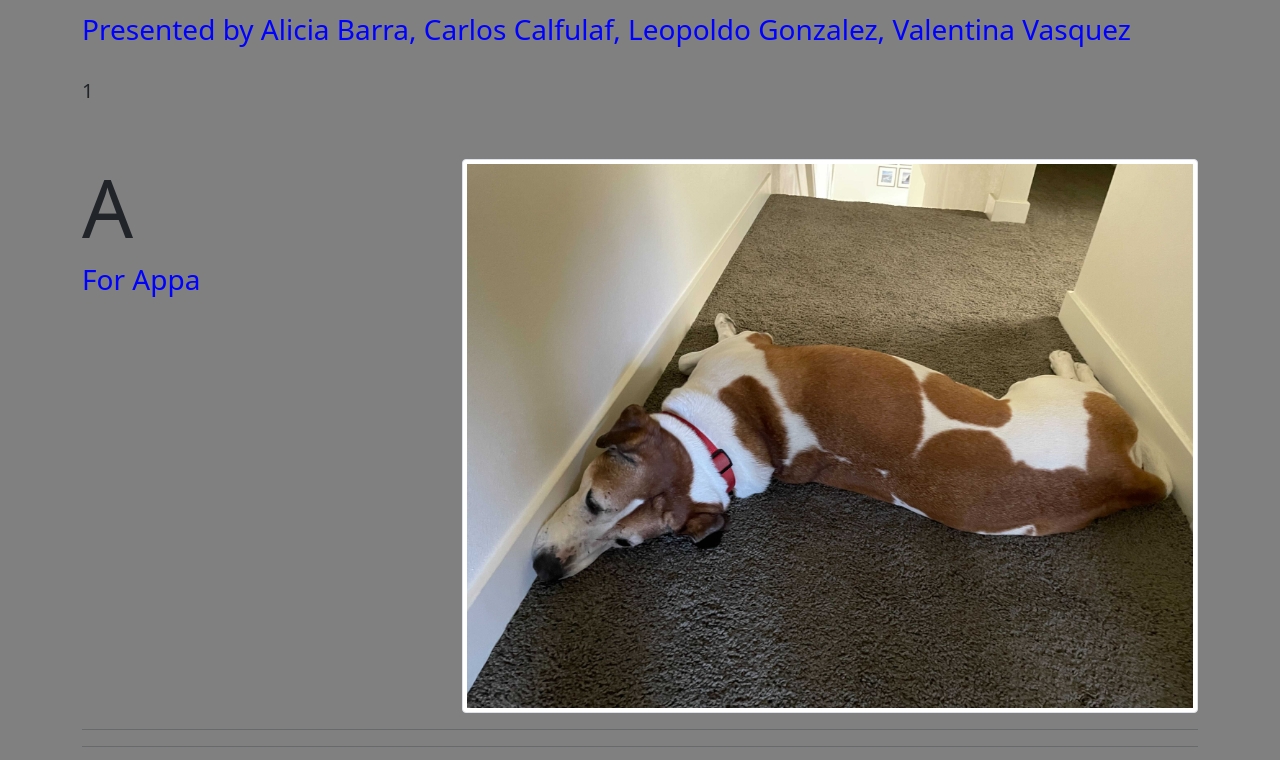
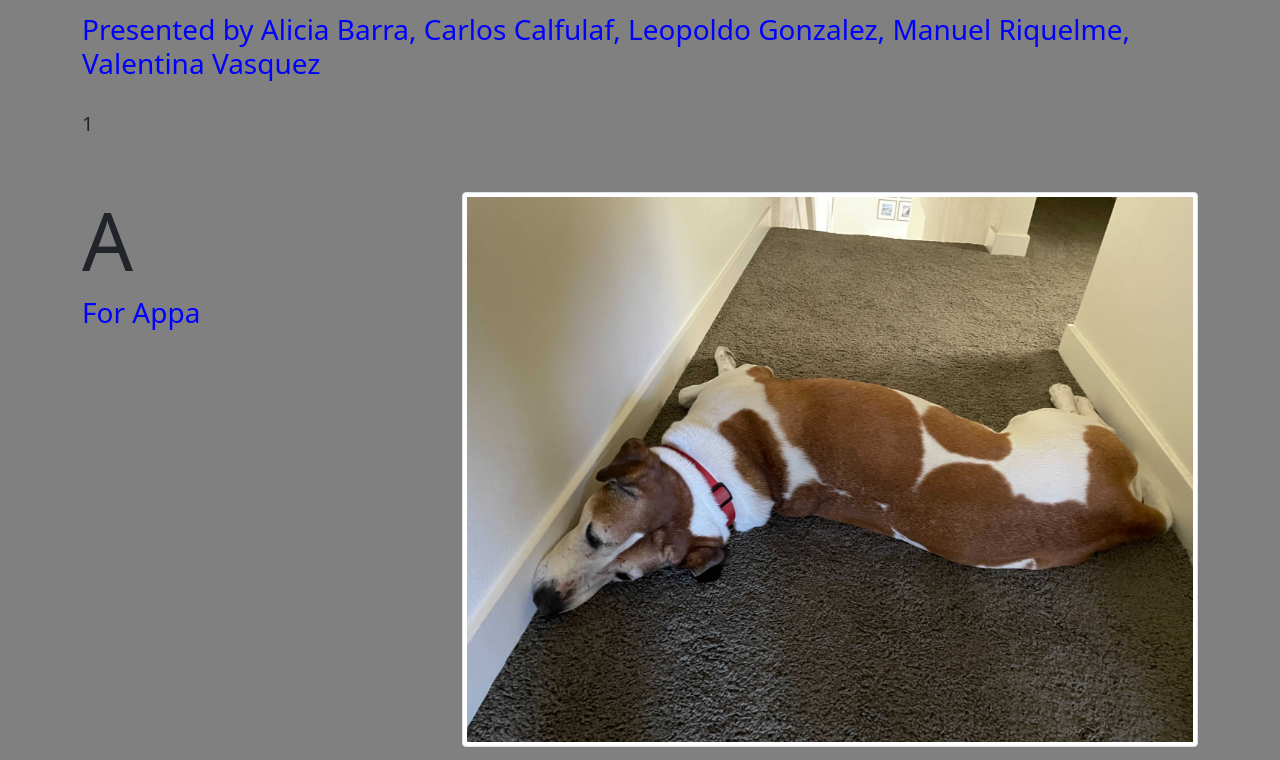
Before and after one commit to xCrowstone/proyec-replit, a plain HTML site: page index.html in a window 1280 px wide. Shown: the part 67-827 px from the top of the page. Drawn offline with nearby package versions, Linux system fonts and the light colour scheme.

Commit message:
Changename

```diff
--- a/index.html
+++ b/index.html
@@ -21,7 +21,7 @@
     <br>
     <div class="row">
       <div class="col">
-        <h3 class="blue-text">Presented by Alicia Barra, Carlos Calfulaf, Leopoldo Gonzalez, Valentina Vasquez</h3>
+        <h3 class="blue-text">Presented by Alicia Barra, Carlos Calfulaf, Leopoldo Gonzalez, Manuel Riquelme, Valentina Vasquez</h3>
       </div>
     </div>
     <br>
```
